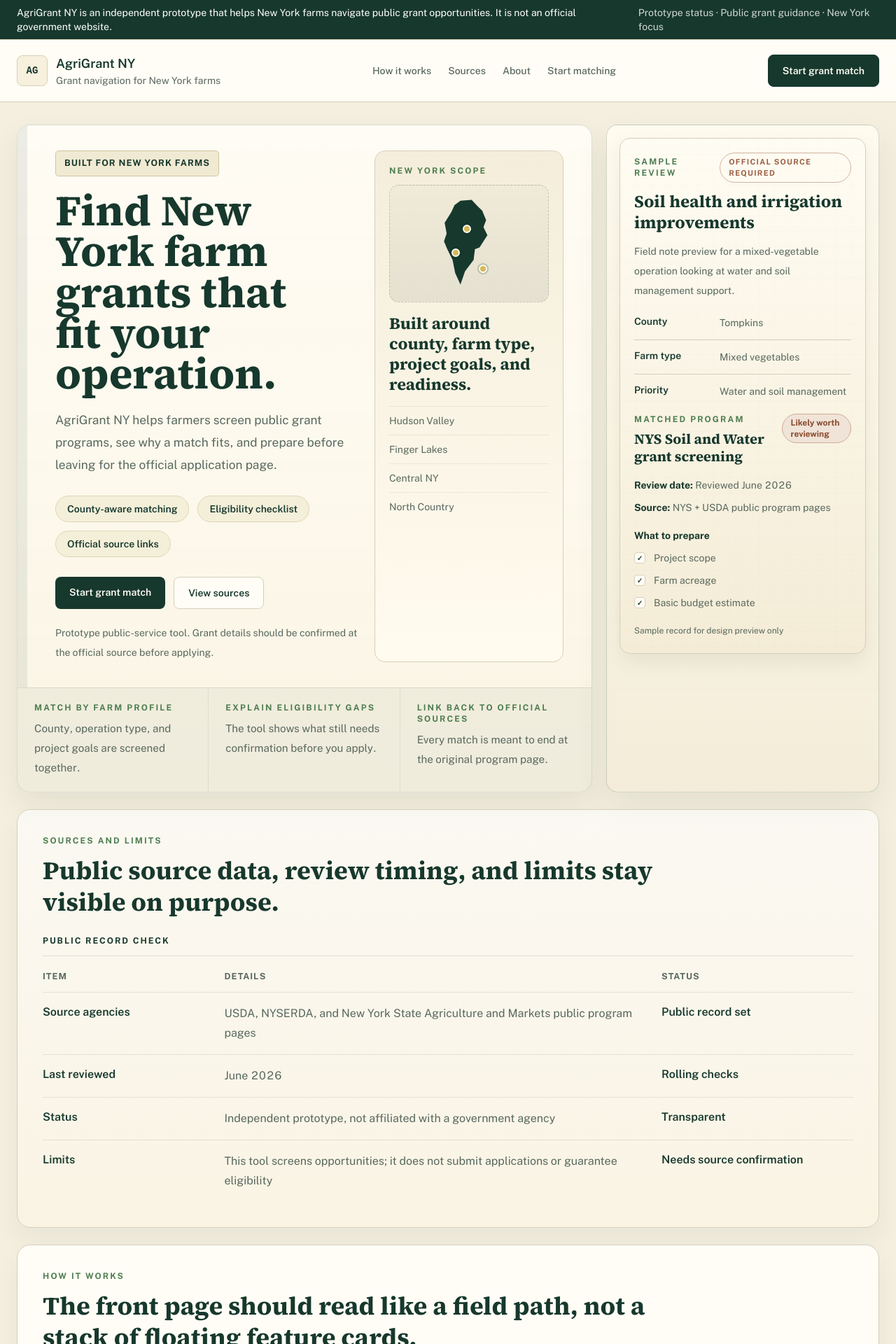
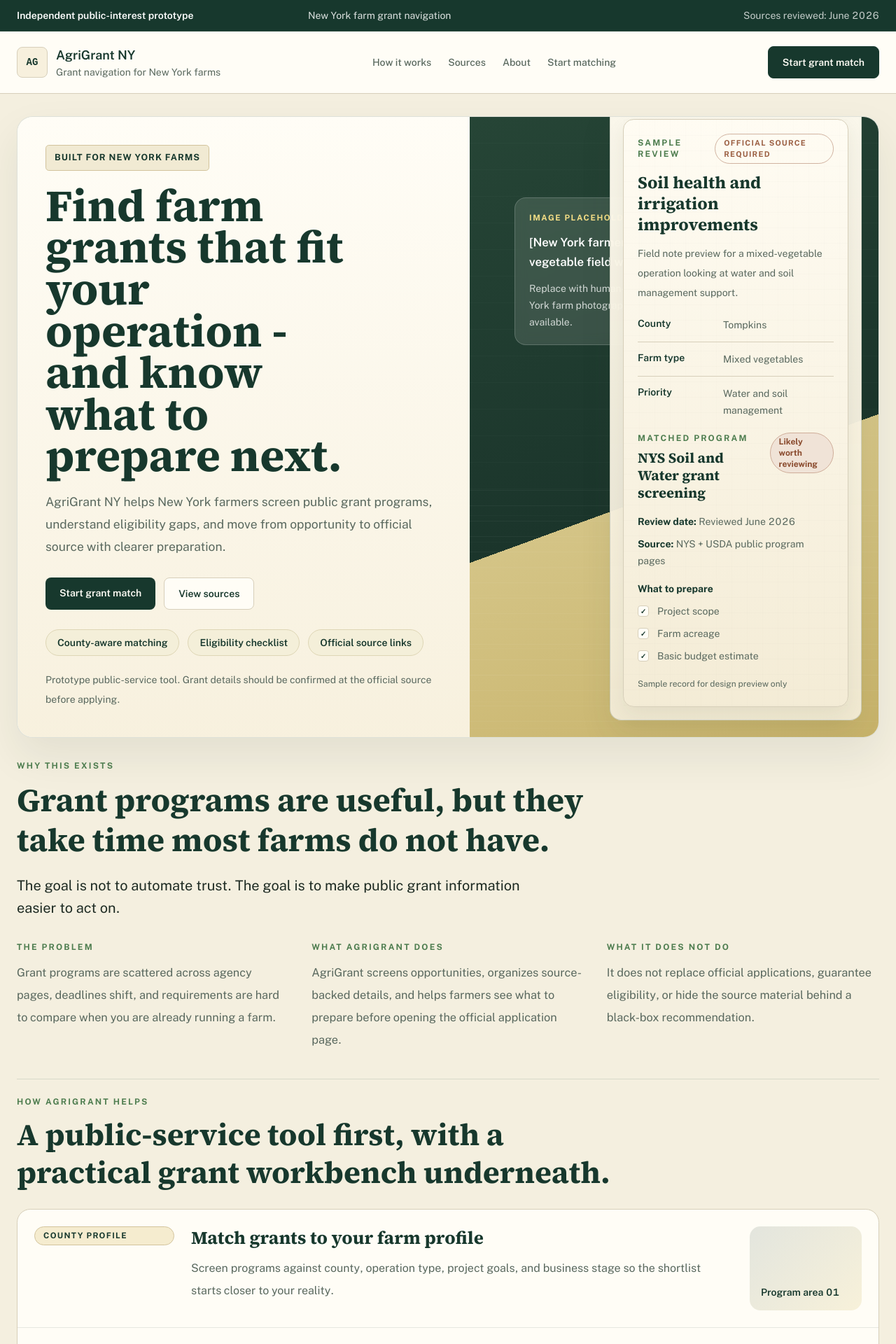
Before and after one commit to Andrewliyx/agrigrantny-next, a Next.js app: page / in a window 1280 px wide. Shown: the top 1920 px of the page at 70% size. Built offline with nearby package versions, Linux system fonts and the light colour scheme.

Commit message:
Reframe homepage around mission and service

```diff
--- a/src/app/page.tsx
+++ b/src/app/page.tsx
@@ -112,10 +112,11 @@
   if (!isAuthenticated) {
     return (
       <div className="min-h-screen bg-[var(--background)] text-[var(--foreground)]">
-        <div className="border-b border-[var(--border)] bg-[var(--forest)] px-6 py-2 text-sm text-white">
-          <div className="mx-auto flex max-w-7xl items-center justify-between gap-4 max-sm:block">
-            <span>{siteContent.disclosureBar.text}</span>
-            <span className="text-white/80">{siteContent.disclosureBar.meta}</span>
+        <div className="border-b border-[rgba(255,255,255,0.1)] bg-[var(--forest)] px-6 py-3 text-sm text-white">
+          <div className="mx-auto grid max-w-7xl grid-cols-3 gap-4 max-md:grid-cols-1">
+            <span className="font-semibold">{siteContent.disclosureBar.text}</span>
+            <span className="text-white/85">{siteContent.disclosureBar.meta}</span>
+            <span className="text-white/75 md:text-right">{siteContent.disclosureBar.review}</span>
           </div>
         </div>
 
@@ -247,24 +248,16 @@
 }) {
   return (
     <div className="grid gap-6">
-      <section className="grid grid-cols-[minmax(0,1.32fr)_minmax(320px,390px)] gap-5 max-xl:grid-cols-1">
-        <div className="overflow-hidden rounded-[1.15rem] border border-[rgba(23,56,45,0.14)] bg-[linear-gradient(180deg,rgba(255,253,246,0.92),rgba(250,244,228,0.98))] shadow-[0_18px_42px_rgba(46,59,49,0.08)]">
-          <div className="grid grid-cols-[minmax(0,1fr)_270px] gap-6 border-l-[14px] border-l-[rgba(23,56,45,0.08)] px-10 py-9 max-lg:grid-cols-1 max-sm:px-7 max-sm:py-6">
-            <div>
+      <section className="grid grid-cols-[minmax(0,1.05fr)_minmax(0,0.95fr)] gap-0 overflow-hidden rounded-[1.4rem] border border-[rgba(23,56,45,0.14)] bg-[var(--surface)] shadow-[0_26px_60px_rgba(31,45,36,0.08)] max-xl:grid-cols-1">
+        <div className="bg-[linear-gradient(180deg,rgba(255,253,246,0.96),rgba(247,240,221,0.96))] px-10 py-10 max-sm:px-6 max-sm:py-7">
+          <div className="max-w-[40rem]">
             <span className="inline-flex rounded-[0.3rem] border border-[#d2c39c] bg-[#f1ead3] px-3 py-2 text-[0.79rem] font-extrabold uppercase tracking-[0.08em] text-[var(--forest)]">
               {siteContent.hero.eyebrow}
             </span>
-              <h2 className="mt-5 max-w-[10ch] text-[clamp(2.5rem,4.8vw,4.9rem)] leading-[0.95] text-[var(--forest)]">
+            <h2 className="mt-5 max-w-[12ch] text-[clamp(2.8rem,5vw,5.35rem)] leading-[0.93] text-[var(--forest)]">
               {siteContent.hero.title}
             </h2>
-              <p className="mt-5 max-w-[38rem] text-[1.08rem] leading-8 text-[var(--ink-soft)]">{siteContent.hero.body}</p>
-              <div className="mt-7 flex flex-wrap gap-3">
-                {siteContent.hero.highlights.map((item) => (
-                  <span className="rounded-full border border-[#ded6b5] bg-[#f4efd9] px-4 py-2 text-sm font-semibold text-[var(--forest)]" key={item}>
-                    {item}
-                  </span>
-                ))}
-              </div>
+            <p className="mt-5 max-w-[38rem] text-[1.09rem] leading-8 text-[var(--ink-soft)]">{siteContent.hero.body}</p>
             <div className="mt-7 flex flex-wrap gap-3">
               <a
                 className="rounded-lg bg-[var(--forest)] px-5 py-3 text-sm font-semibold text-[var(--surface)] transition hover:bg-[var(--moss)]"
@@ -279,41 +272,83 @@
                 {siteContent.hero.secondaryCta}
               </a>
             </div>
+            <div className="mt-7 flex flex-wrap gap-3">
+              {siteContent.hero.highlights.map((item) => (
+                <span className="rounded-full border border-[#ded6b5] bg-[#f4efd9] px-4 py-2 text-sm font-semibold text-[var(--forest)]" key={item}>
+                  {item}
+                </span>
+              ))}
+            </div>
             <p className="mt-5 text-sm leading-7 text-[var(--ink-soft)]">{siteContent.hero.note}</p>
           </div>
-
-            <aside className="rounded-[0.95rem] border border-[var(--border)] bg-[linear-gradient(180deg,rgba(243,236,216,0.9),rgba(255,251,239,0.98))] p-5">
-              <span className="block text-xs font-extrabold uppercase tracking-[0.18em] text-[var(--moss)]">
-                {siteContent.hero.regional.label}
-              </span>
-              <div className="relative mt-3 h-42 rounded-[0.85rem] border border-dashed border-[rgba(23,56,45,0.2)] bg-[linear-gradient(180deg,rgba(20,32,27,0.02),rgba(20,32,27,0.08))]">
-                <div className="absolute left-1/2 top-[18px] h-[126px] w-[94px] -translate-x-1/2 bg-[var(--forest)] [clip-path:polygon(37%_3%,54%_2%,64%_10%,70%_14%,76%_25%,72%_33%,78%_42%,66%_56%,59%_58%,57%_70%,44%_83%,37%_98%,29%_85%,25%_70%,17%_58%,12%_49%,16%_40%,13%_28%,23%_16%,28%_8%)]" />
-                <span className="absolute left-[46%] top-[34%] h-3 w-3 rounded-full border-2 border-[var(--surface)] bg-[var(--wheat)] shadow-[0_0_0_2px_rgba(11,43,34,0.2)]" />
-                <span className="absolute left-[39%] top-[54%] h-3 w-3 rounded-full border-2 border-[var(--surface)] bg-[var(--wheat)] shadow-[0_0_0_2px_rgba(11,43,34,0.2)]" />
-                <span className="absolute left-[56%] top-[68%] h-3 w-3 rounded-full border-2 border-[var(--surface)] bg-[var(--wheat)] shadow-[0_0_0_2px_rgba(11,43,34,0.2)]" />
-              </div>
-              <h3 className="mt-4 text-[1.45rem] leading-tight text-[var(--forest)]">{siteContent.hero.regional.title}</h3>
-              <ul className="mt-4 grid gap-2">
-                {siteContent.hero.regional.counties.map((item) => (
-                  <li className="border-t border-[rgba(23,56,45,0.08)] pt-2 text-sm leading-6 text-[var(--ink-soft)]" key={item}>
-                    {item}
-                  </li>
-                ))}
-              </ul>
-            </aside>
         </div>
 
-          <div className="grid grid-cols-3 border-t border-[rgba(23,56,45,0.1)] bg-[rgba(11,43,34,0.045)] max-lg:grid-cols-1">
-            {siteContent.hero.promises.map(([title, text]) => (
-              <article className="border-r border-[rgba(23,56,45,0.08)] px-6 py-5 last:border-r-0 max-lg:border-r-0 max-lg:border-b last:max-lg:border-b-0" key={title}>
-                <span className="block text-xs font-extrabold uppercase tracking-[0.18em] text-[var(--moss)]">{title}</span>
-                <p className="mt-2 text-[0.95rem] leading-7 text-[var(--ink-soft)]">{text}</p>
+        <div className="relative min-h-[560px] overflow-hidden bg-[linear-gradient(160deg,#264536_0%,#1b352b_58%,#d4c486_58%,#c8b36a_100%)] max-xl:min-h-[420px]">
+          <div className="absolute inset-0 bg-[linear-gradient(0deg,rgba(255,255,255,0.08)_1px,transparent_1px)] bg-[size:100%_38px] opacity-25" />
+          <div className="absolute inset-x-0 bottom-0 top-[58%] bg-[repeating-linear-gradient(0deg,rgba(255,255,255,0.12),rgba(255,255,255,0.12)_1px,transparent_1px,transparent_22px)] opacity-35" />
+          <div className="absolute left-[11%] top-[13%] max-w-[18rem] rounded-[1rem] border border-white/18 bg-[rgba(255,253,246,0.12)] p-5 text-white backdrop-blur-sm">
+            <span className="block text-[0.72rem] font-extrabold uppercase tracking-[0.14em] text-[#f6df86]">
+              {siteContent.hero.image.label}
+            </span>
+            <p className="mt-3 text-[1.05rem] font-semibold leading-7">[{siteContent.hero.image.title}]</p>
+            <p className="mt-3 text-sm leading-6 text-white/78">{siteContent.hero.image.note}</p>
+          </div>
+          <div className="absolute bottom-6 right-6 w-[min(360px,calc(100%-3rem))]">
+            <ExamplePreview />
+          </div>
+        </div>
+      </section>
+
+      <section className="grid gap-8 border-b border-[rgba(23,56,45,0.12)] pb-10 pt-2">
+        <div className="max-w-4xl">
+          <span className="block text-xs font-extrabold uppercase tracking-[0.18em] text-[var(--moss)]">
+            {siteContent.mission.eyebrow}
+          </span>
+          <h3 className="mt-3 max-w-4xl text-[clamp(2rem,3.6vw,3.35rem)] leading-tight text-[var(--forest)]">
+            {siteContent.mission.title}
+          </h3>
+          <p className="mt-5 max-w-3xl text-xl leading-8 text-[var(--foreground)]">{siteContent.mission.statement}</p>
+        </div>
+
+        <div className="grid grid-cols-3 gap-8 max-lg:grid-cols-1">
+          {siteContent.mission.items.map(([label, text]) => (
+            <article key={label}>
+              <span className="block text-xs font-extrabold uppercase tracking-[0.18em] text-[var(--moss)]">{label}</span>
+              <p className="mt-3 text-[1.02rem] leading-8 text-[var(--ink-soft)]">{text}</p>
             </article>
           ))}
         </div>
+      </section>
+
+      <section className="grid gap-6">
+        <div className="max-w-4xl">
+          <span className="block text-xs font-extrabold uppercase tracking-[0.18em] text-[var(--moss)]">
+            {siteContent.services.eyebrow}
+          </span>
+          <h3 className="mt-3 max-w-4xl text-[clamp(2rem,3.4vw,3rem)] leading-tight text-[var(--forest)]">
+            {siteContent.services.title}
+          </h3>
         </div>
 
-        <ExamplePreview />
+        <div className="grid gap-0 overflow-hidden rounded-[1.2rem] border border-[var(--border)] bg-[var(--surface)]">
+          {siteContent.services.items.map(([title, text, tag], index) => (
+            <article
+              className={`grid grid-cols-[200px_minmax(0,1fr)_160px] gap-6 px-6 py-6 max-lg:grid-cols-1 ${index ? "border-t border-[rgba(23,56,45,0.1)]" : ""}`}
+              key={title}
+            >
+              <span className="self-start rounded-full border border-[#d2c39c] bg-[#f5eccf] px-3 py-1 text-[0.72rem] font-extrabold uppercase tracking-[0.12em] text-[var(--forest)]">
+                {tag}
+              </span>
+              <div>
+                <h4 className="text-[1.6rem] leading-tight text-[var(--forest)]">{title}</h4>
+                <p className="mt-3 text-[1rem] leading-8 text-[var(--ink-soft)]">{text}</p>
+              </div>
+              <div className="flex min-h-[120px] items-end justify-start rounded-[0.95rem] bg-[linear-gradient(135deg,rgba(23,56,45,0.12),rgba(213,186,88,0.18))] p-4 text-sm font-semibold text-[var(--forest)]">
+                Program area {String(index + 1).padStart(2, "0")}
+              </div>
+            </article>
+          ))}
+        </div>
       </section>
 
       <section
@@ -323,9 +358,10 @@
         <span className="block text-xs font-extrabold uppercase tracking-[0.18em] text-[var(--moss)]">
           {siteContent.sources.eyebrow}
         </span>
-        <h3 className="mt-3 max-w-4xl text-4xl leading-tight text-[var(--forest)] max-sm:text-3xl">
-          {siteContent.sources.title}
+        <h3 className="mt-3 max-w-4xl text-[clamp(2rem,3.4vw,3rem)] leading-tight text-[var(--forest)]">
+          Built around public sources, not black-box recommendations.
         </h3>
+        <p className="mt-4 max-w-3xl text-[1rem] leading-8 text-[var(--ink-soft)]">{siteContent.sources.title}</p>
         <div className="mt-6 border-b border-[rgba(23,56,45,0.12)] pb-3 text-[0.76rem] font-extrabold uppercase tracking-[0.16em] text-[var(--forest)]">
           Public record check
         </div>
@@ -350,7 +386,7 @@
         id="workflow"
       >
         <span className="block text-xs font-extrabold uppercase tracking-[0.18em] text-[var(--moss)]">{siteContent.workflow.eyebrow}</span>
-        <h3 className="mt-3 max-w-4xl text-4xl leading-tight text-[var(--forest)] max-sm:text-3xl">
+        <h3 className="mt-3 max-w-4xl text-[clamp(2rem,3.4vw,3rem)] leading-tight text-[var(--forest)]">
           {siteContent.workflow.title}
         </h3>
         <div className="relative mt-8 grid grid-cols-4 gap-4 max-xl:grid-cols-2 max-sm:grid-cols-1">
@@ -361,12 +397,32 @@
         </div>
       </section>
 
+      <section className="grid grid-cols-[minmax(0,1.2fr)_minmax(300px,0.8fr)] gap-6 rounded-[1.3rem] border border-[var(--border)] bg-[linear-gradient(180deg,rgba(255,253,246,0.98),rgba(247,240,221,0.96))] p-8 shadow-[0_18px_38px_rgba(49,68,51,0.05)] max-lg:grid-cols-1 max-sm:p-6">
+        <div>
+          <span className="block text-xs font-extrabold uppercase tracking-[0.18em] text-[var(--moss)]">
+            {siteContent.example.eyebrow}
+          </span>
+          <h3 className="mt-3 max-w-3xl text-[clamp(2rem,3.2vw,2.8rem)] leading-tight text-[var(--forest)]">
+            {siteContent.example.title}
+          </h3>
+          <p className="mt-4 max-w-3xl text-[1rem] leading-8 text-[var(--ink-soft)]">{siteContent.example.body}</p>
+          <div className="mt-6">
+            <ExamplePreview />
+          </div>
+        </div>
+
+        <aside className="self-start rounded-[1rem] border border-[rgba(23,56,45,0.12)] bg-[rgba(255,255,255,0.72)] p-5">
+          <span className="block text-xs font-extrabold uppercase tracking-[0.18em] text-[var(--moss)]">Field note</span>
+          <p className="mt-3 text-sm leading-7 text-[var(--ink-soft)]">{siteContent.example.fieldNote}</p>
+        </aside>
+      </section>
+
       <section
         className="rounded-[1.2rem] border border-[var(--border)] bg-[linear-gradient(180deg,rgba(250,244,228,0.96),rgba(255,253,246,0.96))] p-9 shadow-[0_18px_38px_rgba(49,68,51,0.05)] max-sm:p-6"
         id="overview"
       >
         <span className="block text-xs font-extrabold uppercase tracking-[0.18em] text-[var(--moss)]">{siteContent.categories.eyebrow}</span>
-        <h3 className="mt-3 max-w-4xl text-4xl leading-tight text-[var(--forest)] max-sm:text-3xl">
+        <h3 className="mt-3 max-w-4xl text-[clamp(2rem,3.4vw,3rem)] leading-tight text-[var(--forest)]">
           {siteContent.categories.title}
         </h3>
         <div className="mt-8 grid grid-cols-3 gap-4 max-lg:grid-cols-2 max-sm:grid-cols-1">
--- a/src/content/siteContent.ts
+++ b/src/content/siteContent.ts
@@ -5,8 +5,9 @@
     logoText: "AG",
   },
   disclosureBar: {
-    text: "AgriGrant NY is an independent prototype that helps New York farms navigate public grant opportunities. It is not an official government website.",
-    meta: "Prototype status · Public grant guidance · New York focus",
+    text: "Independent public-interest prototype",
+    meta: "New York farm grant navigation",
+    review: "Sources reviewed: June 2026",
   },
   publicHeader: {
     loginCta: "Start grant match",
@@ -19,8 +20,8 @@
   },
   hero: {
     eyebrow: "Built for New York farms",
-    title: "Find New York farm grants that fit your operation.",
-    body: "AgriGrant NY helps farmers screen public grant programs, see why a match fits, and prepare before leaving for the official application page.",
+    title: "Find farm grants that fit your operation - and know what to prepare next.",
+    body: "AgriGrant NY helps New York farmers screen public grant programs, understand eligibility gaps, and move from opportunity to official source with clearer preparation.",
     highlights: ["County-aware matching", "Eligibility checklist", "Official source links"],
     primaryCta: "Start grant match",
     secondaryCta: "View sources",
@@ -35,6 +36,11 @@
       label: "New York scope",
       title: "Built around county, farm type, project goals, and readiness.",
       counties: ["Hudson Valley", "Finger Lakes", "Central NY", "North Country"],
+    },
+    image: {
+      label: "Image placeholder",
+      title: "New York farmer standing in vegetable field with clipboard",
+      note: "Replace with human-centered New York farm photography when available.",
     },
     preview: {
       eyebrow: "Sample review",
@@ -55,6 +61,51 @@
       requirements: ["Project scope", "Farm acreage", "Basic budget estimate"],
       caption: "Sample record for design preview only",
     },
+  },
+  mission: {
+    eyebrow: "Why this exists",
+    title: "Grant programs are useful, but they take time most farms do not have.",
+    statement: "The goal is not to automate trust. The goal is to make public grant information easier to act on.",
+    items: [
+      [
+        "The problem",
+        "Grant programs are scattered across agency pages, deadlines shift, and requirements are hard to compare when you are already running a farm.",
+      ],
+      [
+        "What AgriGrant does",
+        "AgriGrant screens opportunities, organizes source-backed details, and helps farmers see what to prepare before opening the official application page.",
+      ],
+      [
+        "What it does not do",
+        "It does not replace official applications, guarantee eligibility, or hide the source material behind a black-box recommendation.",
+      ],
+    ],
+  },
+  services: {
+    eyebrow: "How AgriGrant helps",
+    title: "A public-service tool first, with a practical grant workbench underneath.",
+    items: [
+      [
+        "Match grants to your farm profile",
+        "Screen programs against county, operation type, project goals, and business stage so the shortlist starts closer to your reality.",
+        "County profile",
+      ],
+      [
+        "Explain eligibility gaps before you apply",
+        "Show what still needs confirmation, which requirements are unclear, and where a farmer may need more documentation before spending time on the application.",
+        "Application prep",
+      ],
+      [
+        "Keep official source links visible",
+        "Every recommendation is meant to end at an agency or program page with dates, instructions, and official documents still in view.",
+        "Source checked",
+      ],
+      [
+        "Track preparation, not just possibilities",
+        "Turn a promising match into a working checklist so application prep is less abstract and more manageable.",
+        "Field note",
+      ],
+    ],
   },
   sources: {
     eyebrow: "Sources and limits",
@@ -93,8 +144,8 @@
     ],
   },
   categories: {
-    eyebrow: "Grant categories",
-    title: "Organized around actual farm decisions rather than generic funding language.",
+    eyebrow: "Focus areas",
+    title: "Organized around the kinds of farm decisions people are actually trying to make.",
     items: [
       ["Field 01", "Soil and water conservation", "Conservation planning, irrigation, soil health, and land stewardship."],
       ["Field 02", "Energy upgrades", "Efficiency retrofits, clean energy, and utility-cost reduction projects."],
@@ -135,9 +186,16 @@
       "Request human follow-up on a confusing requirement",
     ],
   },
+  example: {
+    eyebrow: "Workbench preview",
+    title: "Example: soil health and irrigation improvements",
+    body: "This is the kind of workbench view AgriGrant is aiming for: a farm profile summary, a relevant program to review, a preparation checklist, and a clear reminder to confirm details on the official source page.",
+    fieldNote:
+      "Field note: a strong match is still not a guaranteed fit. Water source details, acreage, and project timing often need one more source check.",
+  },
   login: {
     eyebrow: "Farmer access",
-    title: "Open your AgriGrant NY workbench.",
+    title: "Start with your farm profile.",
     body: "Create an account or sign in to save your farm profile, review matched grants, and keep application prep in one place.",
     panelEyebrow: "Farmer portal",
     panelTitle: "Sign in to the grant workbench",
```
Lines whose indentation alone changed are shown as unchanged.
